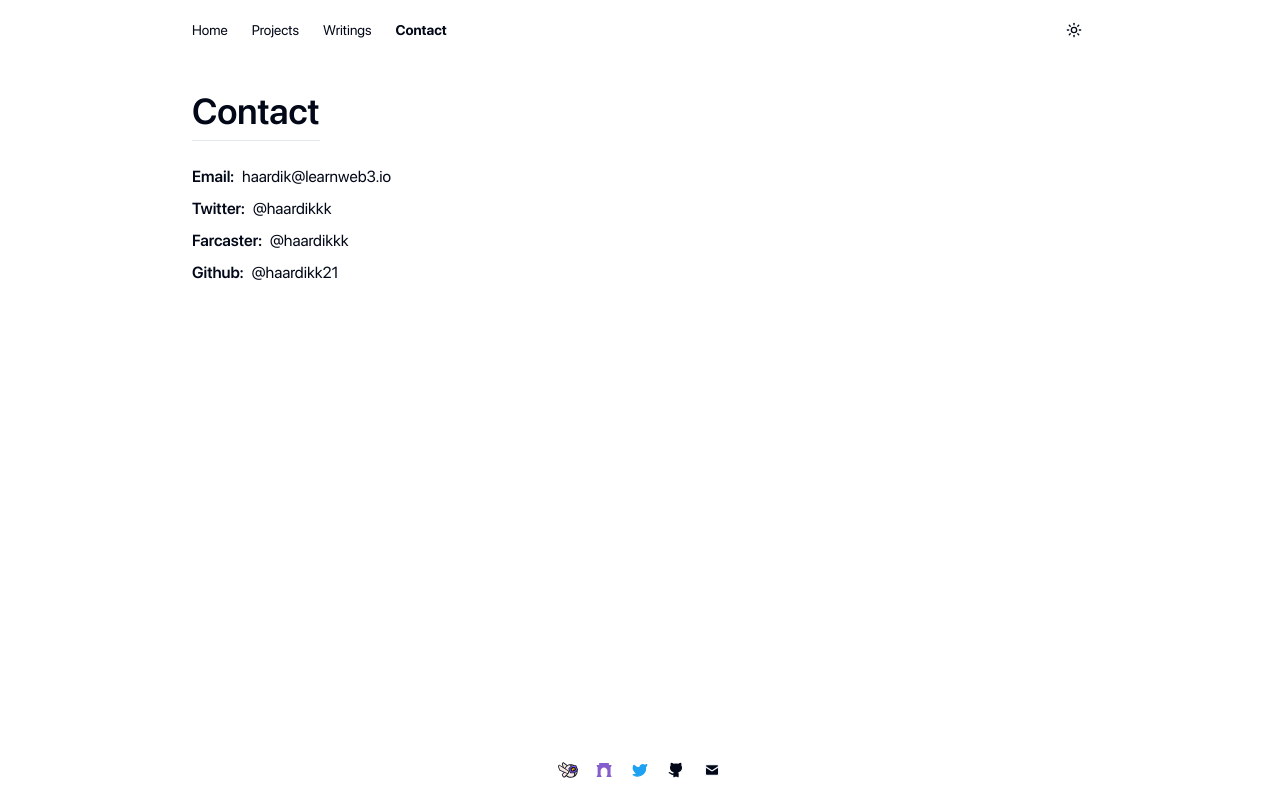
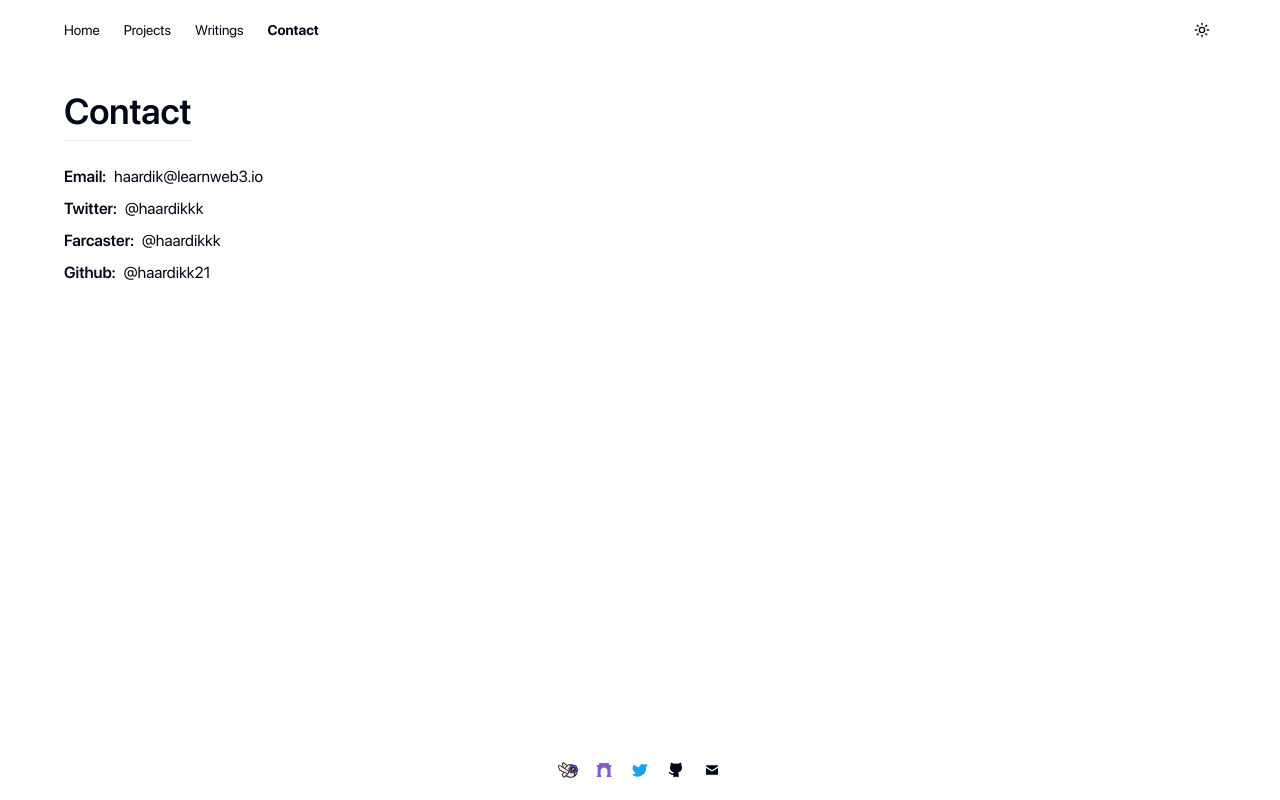
Before and after one commit to haardikk21/haardik.dev, a Next.js app: page /contact in a window 1280 px wide. Built offline with nearby package versions, Linux system fonts and the light colour scheme.

Commit message:
minor css adjustments for layout

```diff
--- a/src/app/layout.tsx
+++ b/src/app/layout.tsx
@@ -50,7 +50,7 @@ export default function RootLayout({
     <html lang="en">
       <body className={sfPro.className}>
         <ThemeProvider attribute="class" defaultTheme="system" enableSystem>
-          <div className="mx-auto flex min-h-screen max-w-4xl flex-col">
+          <div className="mx-auto flex min-h-screen max-w-6xl flex-col">
             <Navbar />
             <div className="grow">{children}</div>
             <Footer />
--- a/src/components/landing/activity.tsx
+++ b/src/components/landing/activity.tsx
@@ -205,7 +205,9 @@ export async function Activity() {
                     />
                   </svg>
 
-                  <span className="font-bold">{data.spotify.track.name}</span>
+                  <span className="line-clamp-2 font-bold">
+                    {data.spotify.track.name}
+                  </span>
                 </div>
 
                 <span>
@@ -275,7 +277,7 @@ export async function Activity() {
         <div className="grow" />
         <CardContent>
           <Link href={data.cast.url} target="_blank">
-            <blockquote className="border-l-2 pl-6 italic">
+            <blockquote className="line-clamp-2 border-l-2 pl-6 italic">
               {data.cast.text}
             </blockquote>
           </Link>
```
